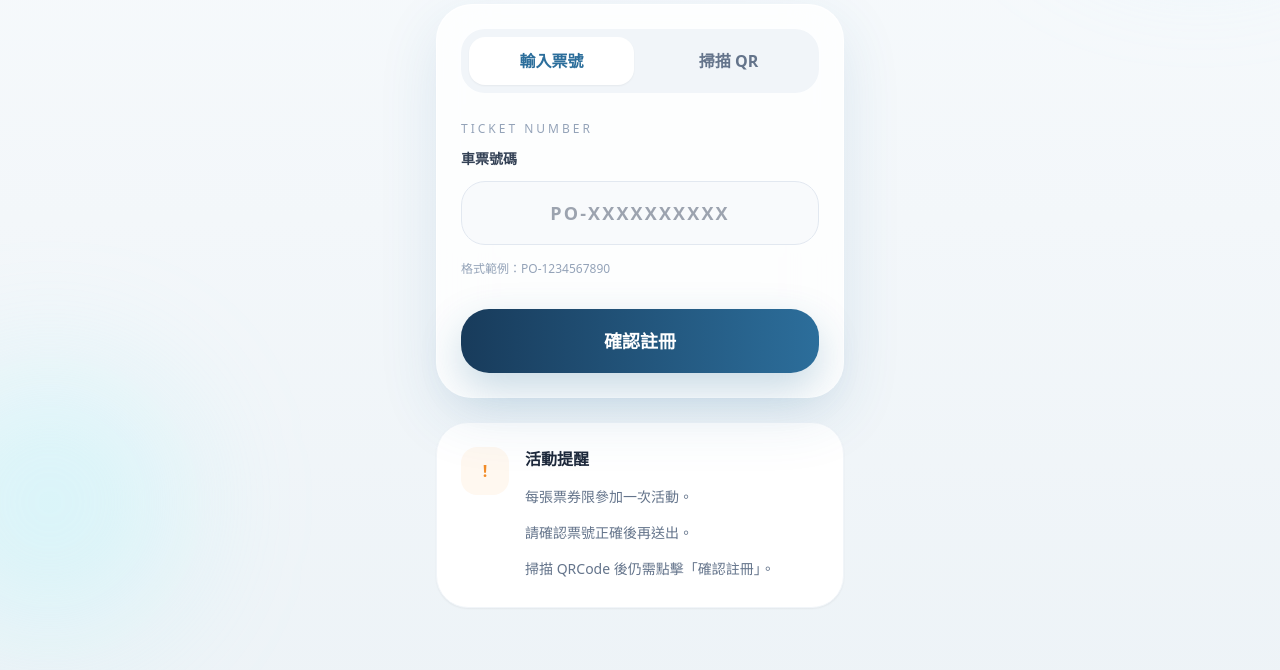
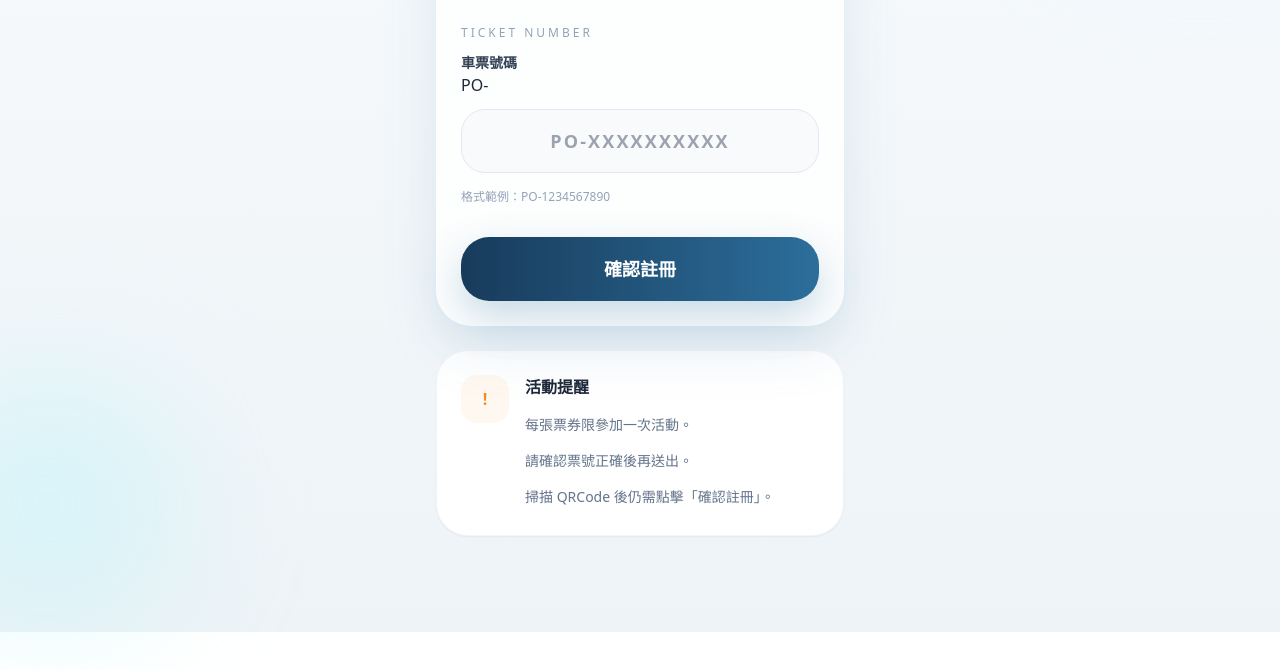
Before and after one commit to MisTPEBUS/31GoTicket, a plain HTML site: page pages/register.html in a window 1280 px wide. Shown: the part 268-938 px from the top of the page. After the commit the page ends 900 px from the top, so only its background shows below. Drawn offline with nearby package versions, Linux system fonts and the light colour scheme.

Commit message:
deploy: 2e4ce4eb60ebccad6cd25ce330b86950d0b01611

```diff
--- a/assets/js/register.js
+++ b/assets/js/register.js
@@ -1,6 +1,6 @@
 import {
     initLiff
-} from "../liff/liff-init.js";
+} from "../liff/liff-init";
 
 const API_BASE_URL =
     "https://9f4d-59-124-220-148.ngrok-free.app";
--- a/pages/register.html
+++ b/pages/register.html
@@ -88,6 +88,7 @@
         ">
 
             <div class="
+            hidden
                 inline-flex
                 items-center
                 justify-center
@@ -203,8 +204,11 @@
                     ">
                     車票號碼
                 </label>
+                <div>
+                    PO-
 
-                <input id="ticketNoInput" type="text" inputmode="text" maxlength="13" placeholder="PO-xxxxxxxxxx" class="
+                    <input id="ticketNoInput" type="text" inputmode="numeric" maxlength="13" placeholder="PO-xxxxxxxxxx"
+                        class="
             mt-3
             w-full
             h-16
@@ -232,6 +236,7 @@
     ">
                         格式範例：PO-1234567890
                     </p>
+                </div>
 
             </div>
 
```
Lines whose indentation alone changed are shown as unchanged.
